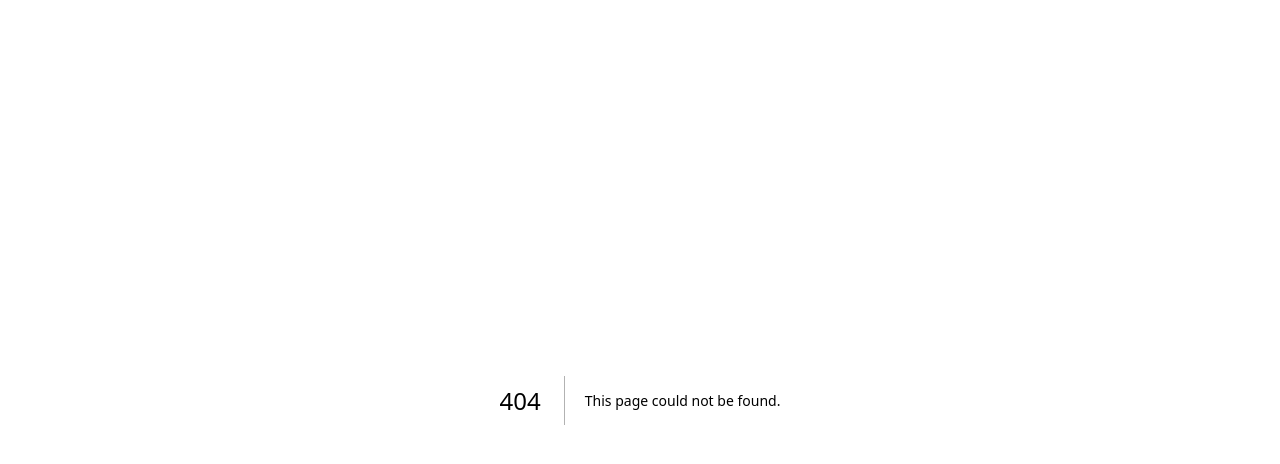
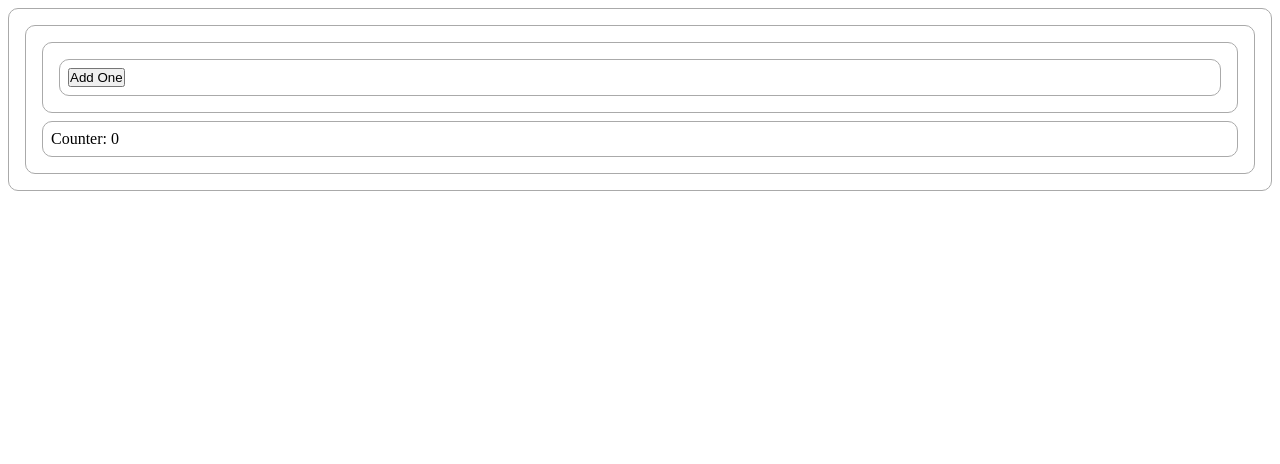
Before and after one commit to d85/react-context-example, a Next.js app: page /counter/counter-use-state in a window 1280 px wide. Before the commit this address had no page. Shown: the top 464 px of the page. Built offline with nearby package versions, Linux system fonts and the light colour scheme.

Commit message:
Initial commit

```diff
--- /dev/null
+++ b/pages/counter/counter-use-state.js
@@ -0,0 +1,27 @@
+import { useState } from 'react'
+
+const Container = ({ setCounter }) => (
+  <div>
+    <AddOneButton setCounter={setCounter} />
+  </div>
+)
+
+const AddOneButton = ({ setCounter }) => (
+  <div>
+    <button onClick={() => setCounter(v => v + 1)}>Add One</button>
+  </div>
+)
+
+const Counter = ({ counter }) => (
+  <div>Counter: {counter}</div>
+)
+
+export default function CounterUseState() {
+  const [counter, setCounter] = useState(0)
+  return (
+    <div>
+      <Container setCounter={setCounter} />
+      <Counter counter={counter} />
+    </div>
+  )
+}
--- a/styles/globals.css
+++ b/styles/globals.css
@@ -6,8 +6,8 @@
     'Fira Mono', 'Droid Sans Mono', 'Courier New', monospace;
 
   --foreground-rgb: 0, 0, 0;
-  --background-start-rgb: 214, 219, 220;
-  --background-end-rgb: 255, 255, 255;
+  /* --background-start-rgb: 214, 219, 220;
+  --background-end-rgb: 255, 255, 255; */
 
   --primary-glow: conic-gradient(
     from 180deg at 50% 50%,
@@ -105,3 +105,10 @@
     color-scheme: dark;
   }
 }
+
+div {
+  border: 1px solid #aaa;
+  border-radius: 10px;
+  padding: 0.5rem;
+  margin: 0.5rem;
+}
```
Also changed, not shown: 1 other file (tests, documents, lock files or other folders).
